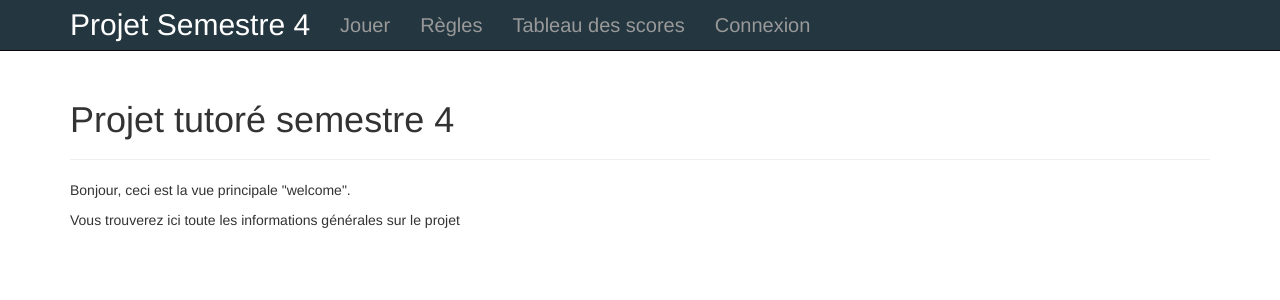
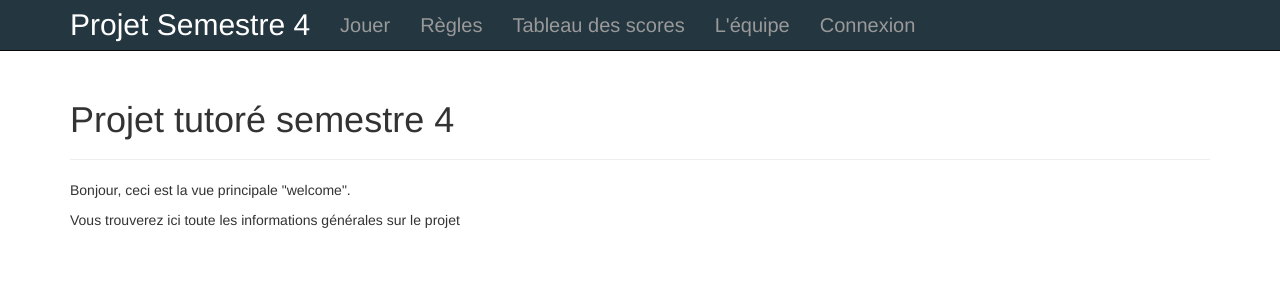
Before and after one commit to jordandevolder/Algogoal, a PHP site: page /projet/ in a window 1280 px wide. Shown: the top 300 px of the page. Run offline with PHP 8.4, Linux system fonts and the light colour scheme.

Commit message:
Changement mineur

```diff
--- a/app/templates/default/header.php
+++ b/app/templates/default/header.php
@@ -47,6 +47,9 @@ $hooks = Hooks::get();
                     <li>
                         <a href="/projet/scores/">Tableau des scores</a>
                     </li>
+                    <li>
+                        <a href="#">L'équipe</a>
+                    </li>
                     <?php
                     if(Session::get('loggedin') == true) {
                         echo "<li><a href='/projet/ladeconnexion/'>Deconnexion</a></li>";
--- a/javascript/script/engine/entities.js
+++ b/javascript/script/engine/entities.js
@@ -185,7 +185,6 @@ Player.prototype.updateSpeedDirection = function(){
 
 Player.prototype.leftRotate = function (){
     if(this.orientation == OrientationType.UP){
-        console.log("block");
         this.orientation = 3;
         this.updateSpeedDirection();
     }
```
Also changed, not shown: javascript/script/engine/engineGame.js (+1 -8 lines).
